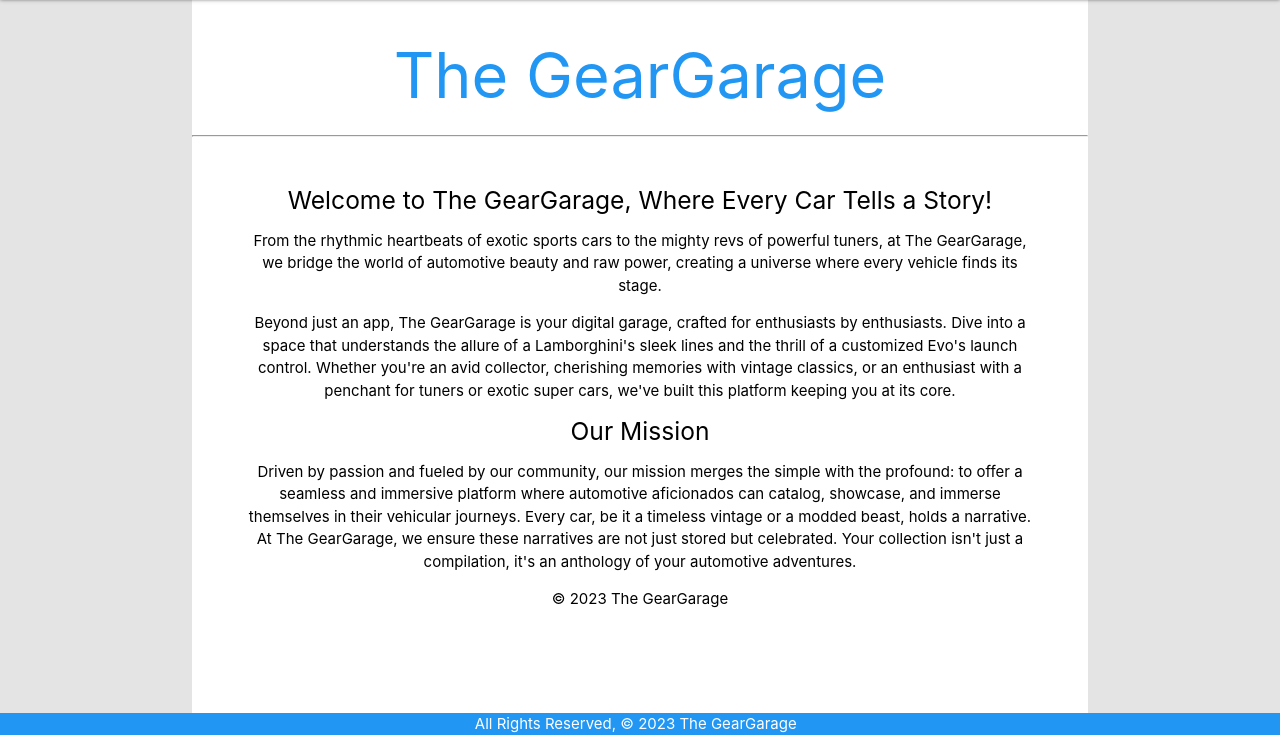
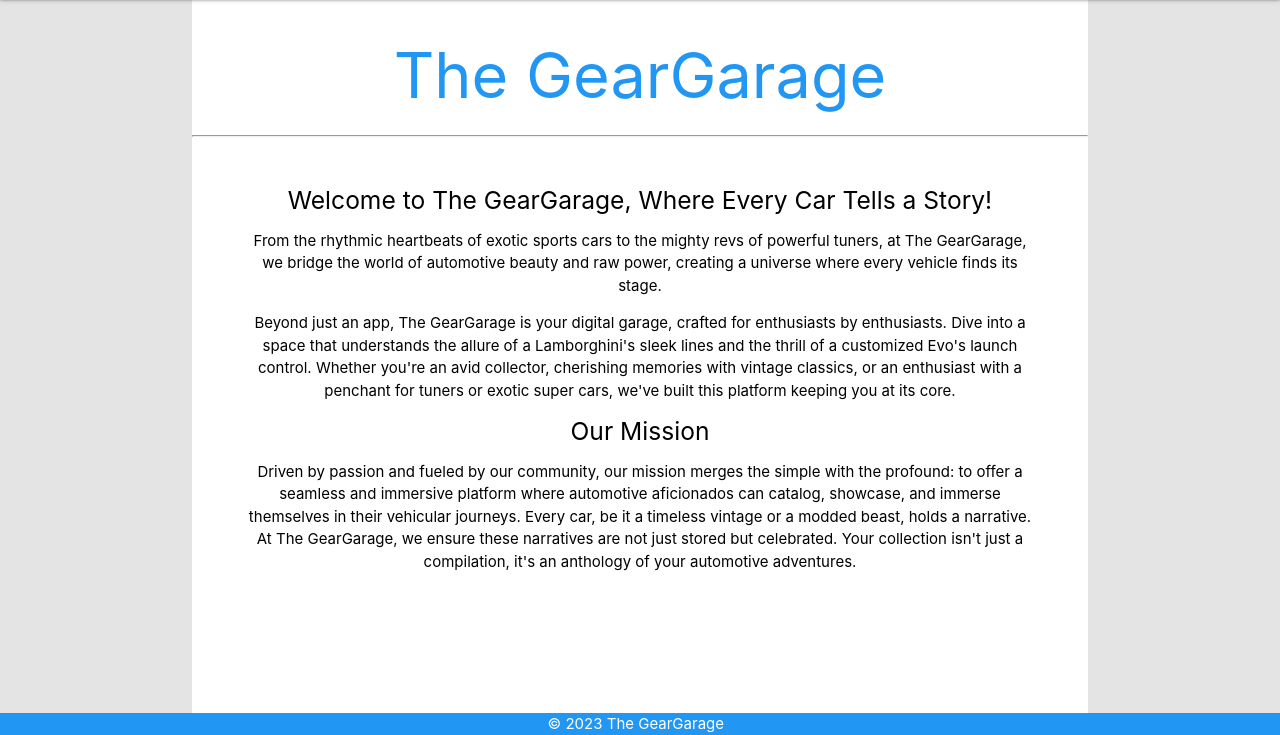
Before and after one commit to jaredden1/carcollector, a Django app: page /about/ in a window 1280 px wide. Shown: the part 65-800 px from the top of the page. Run offline with Django 4.2, Linux system fonts and the light colour scheme.

Commit message:
small update to footer

```diff
--- a/main_app/templates/about.html
+++ b/main_app/templates/about.html
@@ -14,6 +14,6 @@
 
     <p>Driven by passion and fueled by our community, our mission merges the simple with the profound: to offer a seamless and immersive platform where automotive aficionados can catalog, showcase, and immerse themselves in their vehicular journeys. Every car, be it a timeless vintage or a modded beast, holds a narrative. At The GearGarage, we ensure these narratives are not just stored but celebrated. Your collection isn't just a compilation, it's an anthology of your automotive adventures.</p>
 
-  <footer>&copy; 2023 The GearGarage</footer>
+  <!-- <footer>&copy; 2023 The GearGarage</footer> -->
 </div>
 {% endblock %}
--- a/main_app/templates/base.html
+++ b/main_app/templates/base.html
@@ -30,7 +30,7 @@
     {% endblock %}
   </main>
   <footer class="page-footer blue">
-    <div class="center">All Rights Reserved, &copy; 2023 The GearGarage &nbsp;</div>
+    <div class="center">&copy; 2023 The GearGarage &nbsp;</div>
   </footer>
 </body>
 </html>
```
